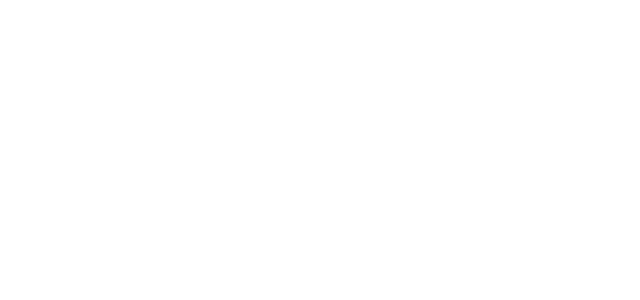
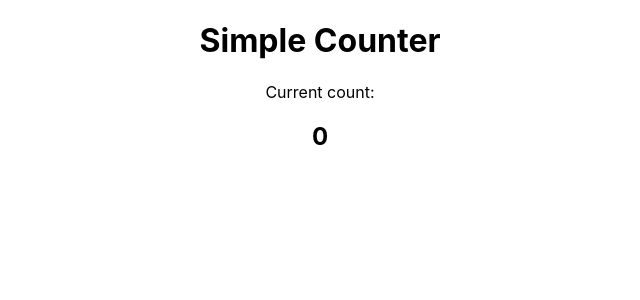
Before and after one commit to youngha-kkoti/counter, a React (Create React App) app: page / in a window 1280 px wide. Shown: the top 300 px of the page, without its empty margins (320-960 px from the left). Built offline with nearby package versions, Linux system fonts and the light colour scheme.

Commit message:
update App.js

```diff
--- a/src/App.js
+++ b/src/App.js
@@ -1,7 +1,15 @@
 import "./App.css";
+import Viewer from "./component/Viewer";
 
 function App() {
-  return <div className="App"></div>;
+  return (
+    <div className="App">
+      <h1>Simple Counter</h1>
+      <section>
+        <Viewer />
+      </section>
+    </div>
+  );
 }
 
 export default App;
```
